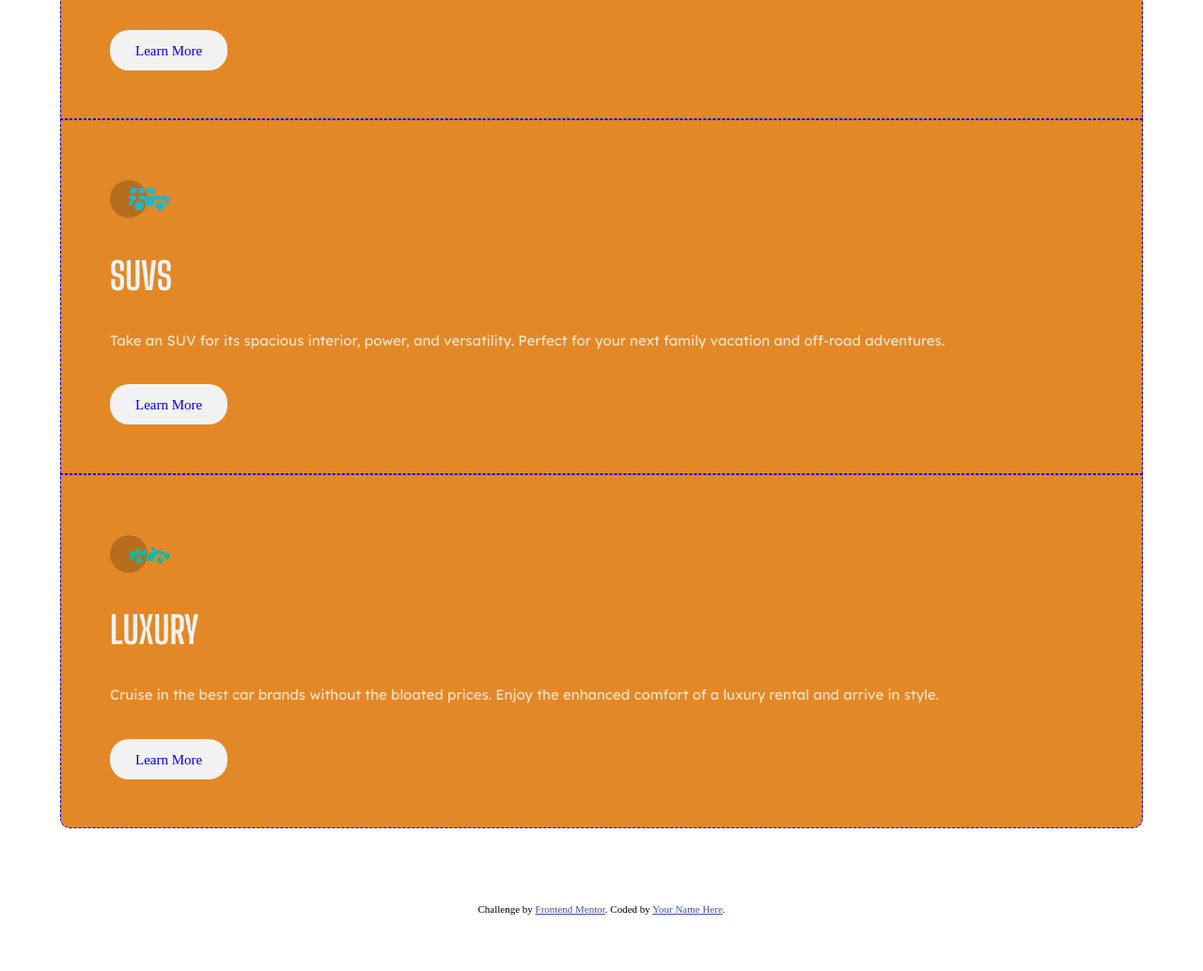
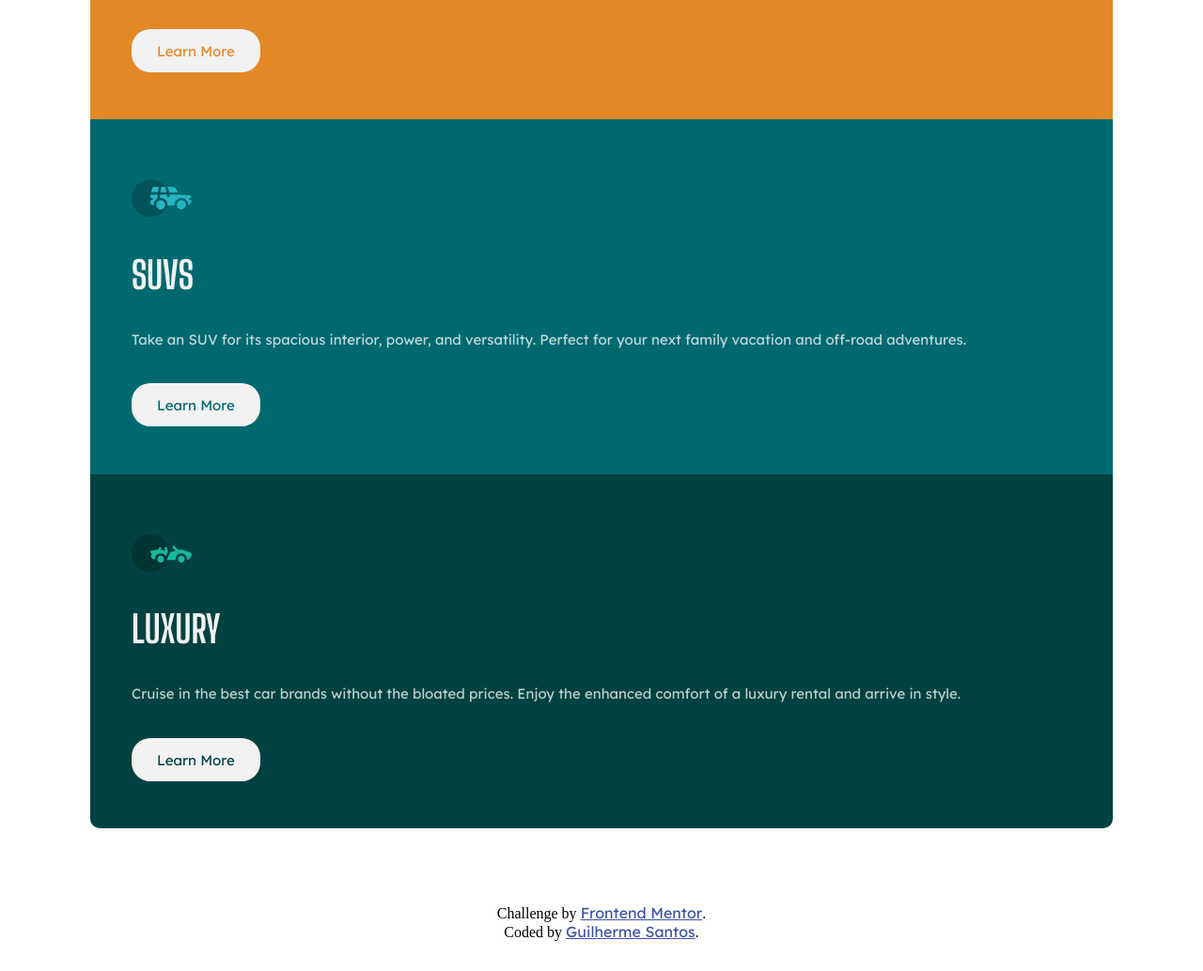
Before and after one commit to guisantosfr/3-column-preview-card-component, a plain HTML site: page index.html in a window 1280 px wide. Shown: the part 330-1364 px from the top of the page at 94% size. Before the commit the page ends 1304 px from the top, so only its background shows below. Drawn offline with Linux system fonts and the light colour scheme.

Commit message:
Applying modifiers

```diff
--- a/index.html
+++ b/index.html
@@ -13,53 +13,39 @@
     rel="stylesheet">
 
   <link rel="stylesheet" href="./css/style.css">
-
-  <style>
-    .attribution {
-      font-size: 11px;
-      text-align: center;
-    }
-
-    .attribution a {
-      color: hsl(228, 45%, 44%);
-    }
-  </style>
 </head>
 
 <body>
   <div class="container">
-    <div class="card">
+    <div class="card card--sedan">
       <img src="./images/icon-sedans.svg" alt="Sedans Icon" class="card__icon">
       <h2 class="card__title">Sedans</h2>
       <p class="card__description">Choose a sedan for its affordability and excellent fuel economy. Ideal for cruising
-        in the city
-        or on your next road trip.</p>
-      <a href="#" class="card__button">Learn More</a>
+        in the city or on your next road trip.</p>
+      <a href="#" class="card__button card__button--sedan">Learn More</a>
     </div>
 
-    <div class="card">
+    <div class="card card--suv">
       <img src="./images/icon-suvs.svg" alt="SUV Icon" class="card__icon">
       <h2 class="card__title">SUVs</h2>
       <p class="card__description">Take an SUV for its spacious interior, power, and versatility. Perfect for your next
-        family vacation
-        and off-road adventures.</p>
-      <a href="#" class="card__button">Learn More</a>
+        family vacation and off-road adventures.</p>
+      <a href="#" class="card__button card__button--suv">Learn More</a>
     </div>
 
-    <div class="card">
+    <div class="card card--luxury">
       <img src="./images/icon-luxury.svg" alt="Luxury Icon" class="card__icon">
       <h2 class="card__title">Luxury</h2>
       <p class="card__description">Cruise in the best car brands without the bloated prices. Enjoy the enhanced comfort
-        of a luxury
-        rental and arrive in style.</p>
-      <a href="#" class="card__button">Learn More</a>
+        of a luxury rental and arrive in style.</p>
+      <a href="#" class="card__button card__button--luxury">Learn More</a>
     </div>
 
   </div>
 
   <div class="attribution">
-    Challenge by <a href="https://www.frontendmentor.io?ref=challenge" target="_blank">Frontend Mentor</a>.
-    Coded by <a href="#">Your Name Here</a>.
+    Challenge by <a href="https://www.frontendmentor.io?ref=challenge" target="_blank">Frontend Mentor</a>.<br>
+    Coded by <a href="https://www.linkedin.com/in/guisantosfr/">Guilherme Santos</a>.
   </div>
 </body>
 
--- /dev/null
+++ b/scss/_attribution.scss
@@ -0,0 +1,9 @@
+.attribution {
+  font-size: 1rem;
+  text-align: center;
+  margin-bottom: 2rem;
+
+  & a {
+    color: hsl(228, 45%, 44%);
+  }
+}
--- a/scss/_cards.scss
+++ b/scss/_cards.scss
@@ -1,13 +1,10 @@
 .container {
-  width: 90%;
+  width: 85%;
   margin: 5rem auto;
 }
 
 .card {
-  background-color: $bright-orange; // temporary
-  border: 1px dashed blue;
-
-  padding: 4rem 3.25rem;
+  padding: 4rem 2.75rem;
 
   &:first-child {
     border-top-left-radius: 10px;
@@ -17,6 +14,18 @@
   &:last-child {
     border-bottom-left-radius: 10px;
     border-bottom-right-radius: 10px;
+  }
+
+  &--sedan {
+    background-color: $bright-orange;
+  }
+
+  &--suv {
+    background-color: $dark-cyan;
+  }
+
+  &--luxury {
+    background-color: $very-dark-cyan;
   }
 
   &__title {
@@ -36,5 +45,17 @@
     background-color: $very-light-gray;
     padding: .9em 1.8em;
     border-radius: 20px;
+
+    &--sedan {
+      color: $bright-orange;
+    }
+
+    &--suv {
+      color: $dark-cyan;
+    }
+
+    &--luxury {
+      color: $very-dark-cyan;
+    }
   }
 }
--- a/scss/_globals.scss
+++ b/scss/_globals.scss
@@ -14,7 +14,8 @@ body {
   font-size: $font-size;
 }
 
-p {
+p,
+a {
   font-family: 'Lexend Deca', sans-serif;
 }
 
--- a/scss/style.scss
+++ b/scss/style.scss
@@ -1,3 +1,4 @@
 @import 'variables';
 @import 'globals';
 @import 'cards';
+@import './attribution'
```
Also changed, not shown: css/style.css, 1 other file.
